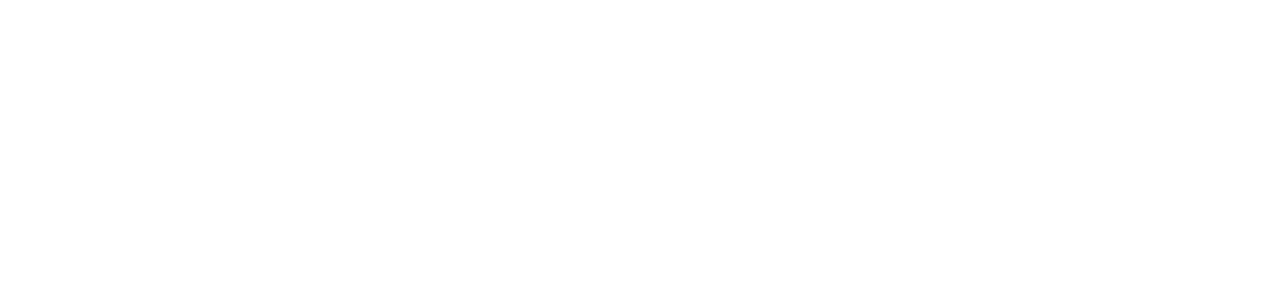
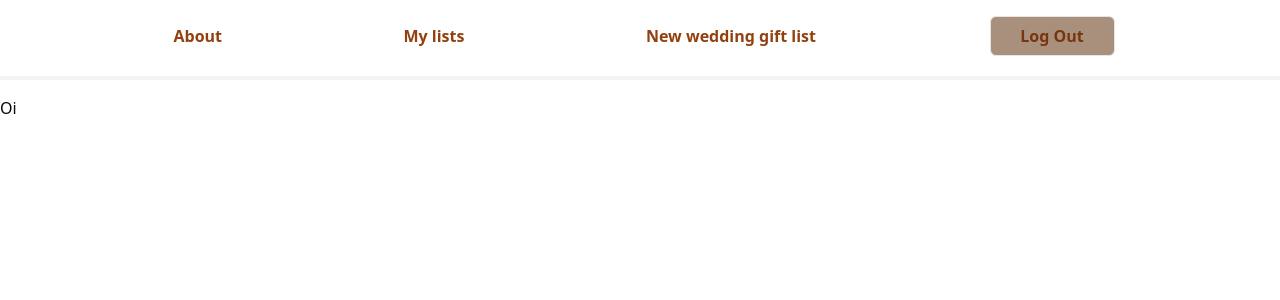
Before and after one commit to Tute24/wgl-app, a Next.js app in the folder frontend/: page /giftsTable/1 in a window 1280 px wide. Shown: the top 300 px of the page. Built offline with nearby package versions, Linux system fonts and the light colour scheme; no server answers; sample sign-in values are in the browser's storage.

Commit message:
feat: implementing the useGetGiftedProducts request call on the page

```diff
--- a/frontend/src/app/giftsTable/[id]/page.tsx
+++ b/frontend/src/app/giftsTable/[id]/page.tsx
@@ -1,6 +1,21 @@
-export default function giftTablePage(){
-    return(
-        <>
-        </>
-    )
+'use client'
+
+import { useEffect } from 'react'
+import useGetGiftedProducts from './(hooks)/useGetGiftedProducts'
+import LoggedHeader from '@/components/Headers/LoggedHeader'
+
+export default function giftTablePage() {
+  const giftedProductsArray = useGetGiftedProducts()
+
+  useEffect(() => {
+    console.log(giftedProductsArray)
+  }, [giftedProductsArray])
+  return (
+    <>
+      <LoggedHeader />
+      <div>
+        Oi
+      </div>
+    </>
+  )
 }
```
Also changed, not shown: frontend/src/app/giftsTable/[id]/(hooks)/useGetGiftedProducts.ts (renamed from frontend/src/app/giftsTable/[id]/(hooks)/getGiftedProducts.ts).
